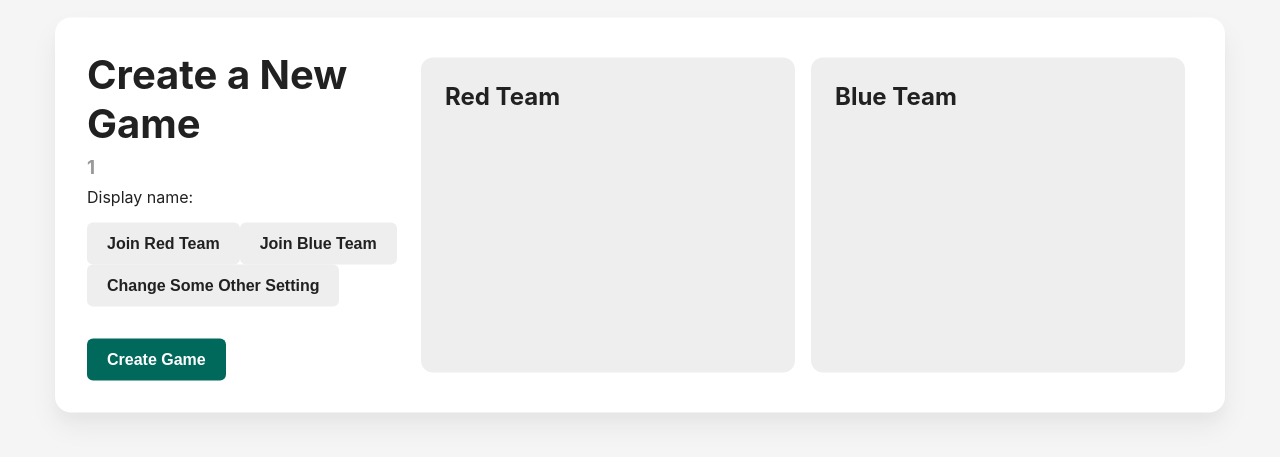
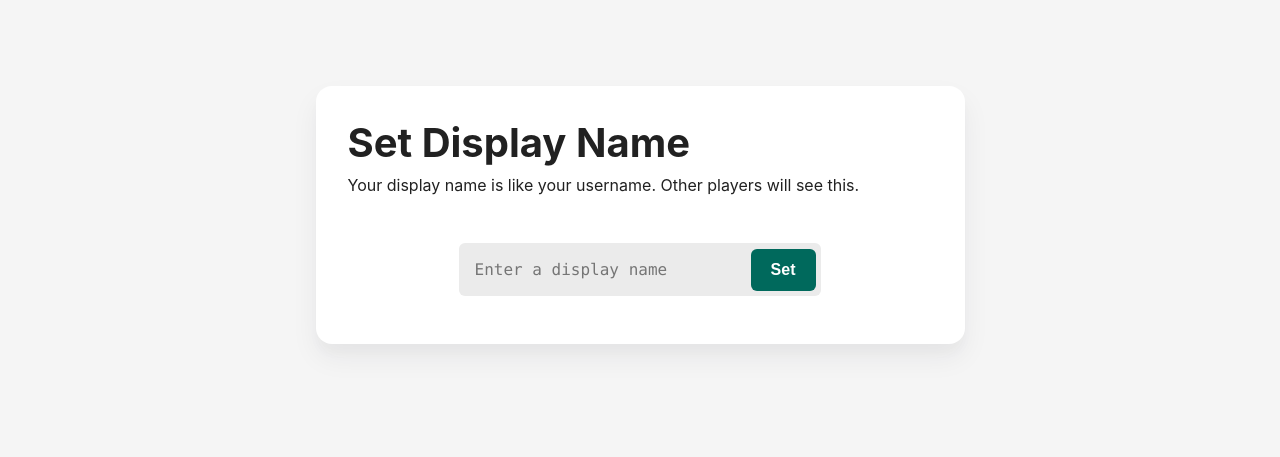
Before and after one commit to nchaloult/codenames, a React (Create React App) app in the folder client/: page /1 in a window 1280 px wide. Shown: the part 185-642 px from the top of the page. Built offline with nearby package versions, Linux system fonts and the light colour scheme.

Commit message:
Create "set display name" screen, and allow users to change their display name (#20)
* client: create SetDisplayNameScreen

* client: show SetDisplayNameScreen when first joining or creating a game

* client: add button on DisplayName component to change display name

```diff
--- a/client/src/components/DisplayName.css
+++ b/client/src/components/DisplayName.css
@@ -1,3 +1,7 @@
+#display-name-container {
+  margin: 2rem 0rem;
+}
+
 #emph-display-name {
   font-weight: bold;
 }
--- a/client/src/components/DisplayName.tsx
+++ b/client/src/components/DisplayName.tsx
@@ -7,21 +7,35 @@ import React from 'react';
 import './DisplayName.css';
 import { connect, ConnectedProps } from 'react-redux';
 import { RootState } from '../store';
+import { setIsSettingDisplayName } from '../store/user/actions';
 
 // Redux business.
+
 const mapState = (state: RootState) => ({
   displayName: state.user.displayName,
 });
-const connector = connect(mapState);
+const mapDispatch = {
+  setIsSettingDisplayName: (isSettingDisplayName: boolean) =>
+    setIsSettingDisplayName(isSettingDisplayName),
+};
+const connector = connect(mapState, mapDispatch);
 type PropsFromRedux = ConnectedProps<typeof connector>;
 
 // Component.
 
 const DisplayName: React.FC<PropsFromRedux> = (props: PropsFromRedux) => {
   return (
-    <p>
-      Display name: <span id="emph-display-name">{props.displayName}</span>
-    </p>
+    <div id="display-name-container">
+      <p>
+        Display name: <span id="emph-display-name">{props.displayName}</span>
+      </p>
+      <button
+        className="secondary-btn"
+        type="button"
+        onClick={() => props.setIsSettingDisplayName(true)}>
+        Change Display Name
+      </button>
+    </div>
   );
 };
 
--- a/client/src/screens/CreateGameScreen.tsx
+++ b/client/src/screens/CreateGameScreen.tsx
@@ -4,18 +4,24 @@ import { connect, ConnectedProps } from 'react-redux';
 import { RootState } from '../store';
 import DisplayName from '../components/DisplayName';
 import TeamMembersList from '../components/TeamMembersList';
+import SetDisplayNameScreen from './SetDisplayNameScreen';
 
 // Redux business.
 
 const mapState = (state: RootState) => ({
   gameID: state.game.id,
+  isSettingDisplayName: state.user.isSettingDisplayName,
 });
 const connector = connect(mapState);
 type PropsFromRedux = ConnectedProps<typeof connector>;
 
 // Component.
 
-const CreateGameScreen: React.FC<PropsFromRedux> = (props: PropsFromRedux) => (
+const CreateGameScreen: React.FC<PropsFromRedux> = (props: PropsFromRedux) => {
+  if (props.isSettingDisplayName) {
+    return <SetDisplayNameScreen />;
+  }
+  return (
     <div className="container centered-container">
       <div className="card">
         <div className="even-columns">
@@ -42,5 +48,6 @@ const CreateGameScreen: React.FC<PropsFromRedux> = (props: PropsFromRedux) => (
       </div>
     </div>
   );
+};
 
 export default connector(CreateGameScreen);
--- a/client/src/screens/JoinGameScreen.tsx
+++ b/client/src/screens/JoinGameScreen.tsx
@@ -3,18 +3,24 @@ import { connect, ConnectedProps } from 'react-redux';
 import { RootState } from '../store';
 import DisplayName from '../components/DisplayName';
 import TeamMembersList from '../components/TeamMembersList';
+import SetDisplayNameScreen from './SetDisplayNameScreen';
 
 // Redux business.
 
 const mapState = (state: RootState) => ({
   gameID: state.game.id,
+  isSettingDisplayName: state.user.isSettingDisplayName,
 });
 const connector = connect(mapState);
 type PropsFromRedux = ConnectedProps<typeof connector>;
 
 // Component.
 
-const JoinGameScreen: React.FC<PropsFromRedux> = (props: PropsFromRedux) => (
+const JoinGameScreen: React.FC<PropsFromRedux> = (props: PropsFromRedux) => {
+  if (props.isSettingDisplayName) {
+    return <SetDisplayNameScreen />;
+  }
+  return (
     <div className="container centered-container">
       <div className="card">
         <div className="even-columns">
@@ -41,5 +47,6 @@ const JoinGameScreen: React.FC<PropsFromRedux> = (props: PropsFromRedux) => (
       </div>
     </div>
   );
+};
 
 export default connector(JoinGameScreen);
--- /dev/null
+++ b/client/src/screens/SetDisplayNameScreen.tsx
@@ -0,0 +1,61 @@
+import React, { useState } from 'react';
+import { connect, ConnectedProps } from 'react-redux';
+import { RootState } from '../store';
+import { setDisplayName, setIsSettingDisplayName } from '../store/user/actions';
+
+// Redux business.
+
+const mapState = (state: RootState) => ({
+  displayName: state.user.displayName,
+  isSettingDisplayName: state.user.isSettingDisplayName,
+});
+const mapDispatch = {
+  setDisplayName: (displayName: string) => setDisplayName(displayName),
+  setIsSettingDisplayName: (isSettingDisplayName: boolean) =>
+    setIsSettingDisplayName(isSettingDisplayName),
+};
+const connector = connect(mapState, mapDispatch);
+type PropsFromRedux = ConnectedProps<typeof connector>;
+
+// Component.
+
+const SetDisplayNameScreen: React.FC<PropsFromRedux> = (
+  props: PropsFromRedux,
+) => {
+  const [newDisplayName, setNewDisplayName] = useState(props.displayName);
+
+  const handleDisplayNameFormSubmit = (e: React.FormEvent<HTMLFormElement>) => {
+    e.preventDefault();
+    props.setDisplayName(newDisplayName);
+    props.setIsSettingDisplayName(false);
+  };
+
+  return (
+    <div className="container centered-container">
+      <div className="card card-sm">
+        <h1>Set Display Name</h1>
+        <p>
+          Your display name is like your username. Other players will see this.
+        </p>
+        <div id="form-sm-wrapper">
+          <form
+            className="form-sm"
+            onSubmit={(e) => handleDisplayNameFormSubmit(e)}>
+            <input
+              autoFocus
+              type="text"
+              value={newDisplayName}
+              placeholder="Enter a display name"
+              onChange={(e) => setNewDisplayName(e.target.value)}
+            />
+            <button className="primary-btn" type="submit">
+              Set
+            </button>
+          </form>
+        </div>
+      </div>
+    </div>
+  );
+};
+
+export default connector(SetDisplayNameScreen);
--- a/client/src/store/user/actions.ts
+++ b/client/src/store/user/actions.ts
@@ -1,9 +1,23 @@
-import { UserActionTypes, SET_DISPLAY_NAME } from './types';
+import {
+  UserActionTypes,
+  SET_DISPLAY_NAME,
+  SET_IS_SETTING_DISPLAY_NAME,
+} from './types';
 
 // Action creator for the SET_DISPLAY_NAME action type.
-export default function setDisplayName(displayName: string): UserActionTypes {
+export function setDisplayName(displayName: string): UserActionTypes {
   return {
     type: SET_DISPLAY_NAME,
     payload: displayName,
   };
 }
+
+// Action creator for the SET_IS_SETTING_DISPLAY_NAME action type.
+export function setIsSettingDisplayName(
+  isSettingDisplayName: boolean,
+): UserActionTypes {
+  return {
+    type: SET_IS_SETTING_DISPLAY_NAME,
+    payload: isSettingDisplayName,
+  };
+}
--- a/client/src/store/user/reducers.ts
+++ b/client/src/store/user/reducers.ts
@@ -1,7 +1,13 @@
-import { UserState, UserActionTypes, SET_DISPLAY_NAME } from './types';
+import {
+  UserState,
+  UserActionTypes,
+  SET_DISPLAY_NAME,
+  SET_IS_SETTING_DISPLAY_NAME,
+} from './types';
 
 const initialState: UserState = {
   displayName: '',
+  isSettingDisplayName: true,
 };
 
 export default function userReducer(
@@ -14,6 +20,11 @@ export default function userReducer(
         ...state,
         displayName: action.payload,
       };
+    case SET_IS_SETTING_DISPLAY_NAME:
+      return {
+        ...state,
+        isSettingDisplayName: action.payload,
+      };
     default:
       return state;
   }
--- a/client/src/store/user/types.ts
+++ b/client/src/store/user/types.ts
@@ -1,10 +1,18 @@
 export interface UserState {
   displayName: string;
+  isSettingDisplayName: boolean;
 }
 
-export const SET_DISPLAY_NAME = 'SET_DISPLAY_NAME ';
+export const SET_DISPLAY_NAME = 'SET_DISPLAY_NAME';
 interface SetDisplayNameAction {
   type: typeof SET_DISPLAY_NAME;
   payload: string;
 }
-export type UserActionTypes = SetDisplayNameAction;
+export const SET_IS_SETTING_DISPLAY_NAME = 'SET_IS_SETTING_DISPLAY_NAME';
+interface SetIsSettingDisplayNameAction {
+  type: typeof SET_IS_SETTING_DISPLAY_NAME;
+  payload: boolean;
+}
+export type UserActionTypes =
+  | SetDisplayNameAction
+  | SetIsSettingDisplayNameAction;
```
Lines whose indentation alone changed are shown as unchanged.
